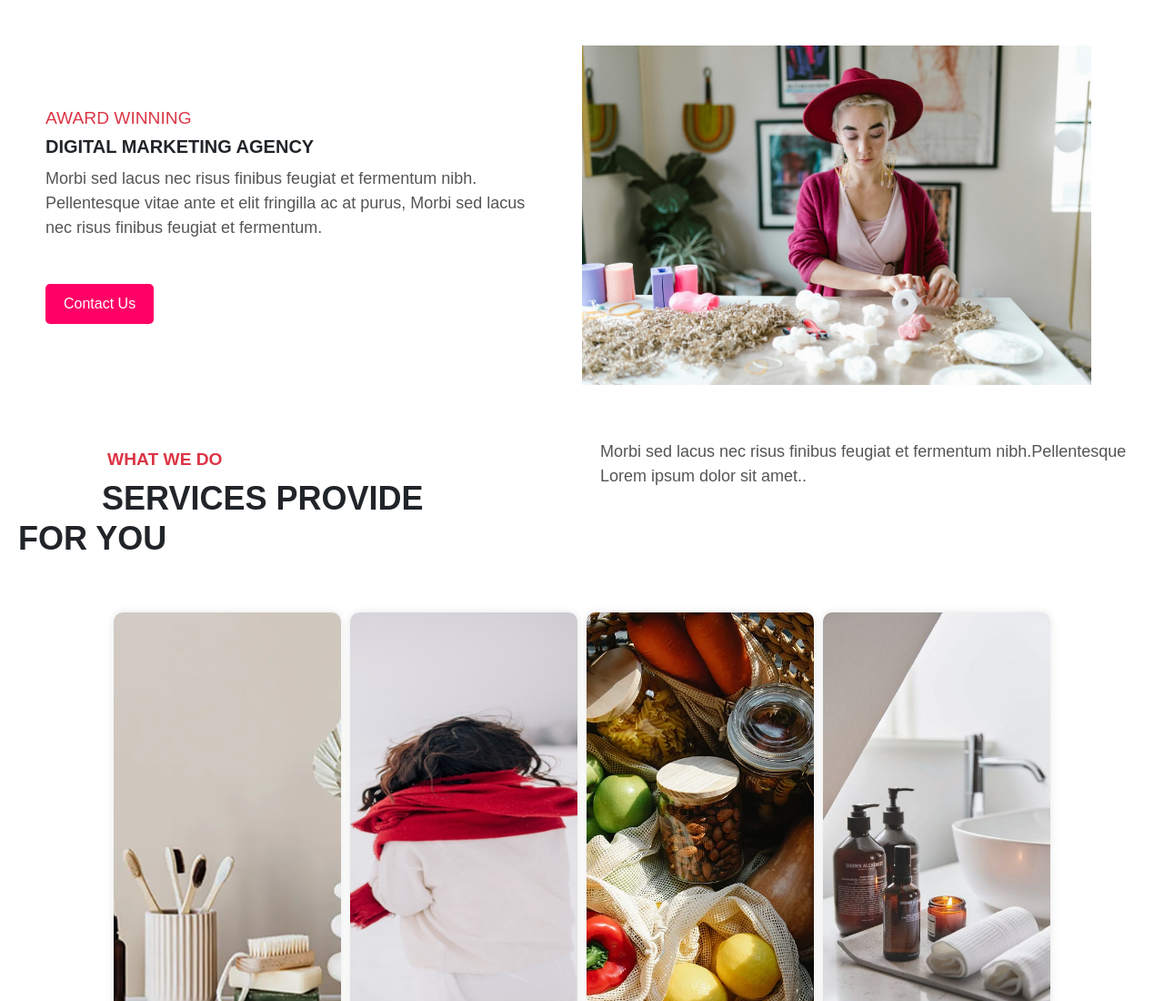
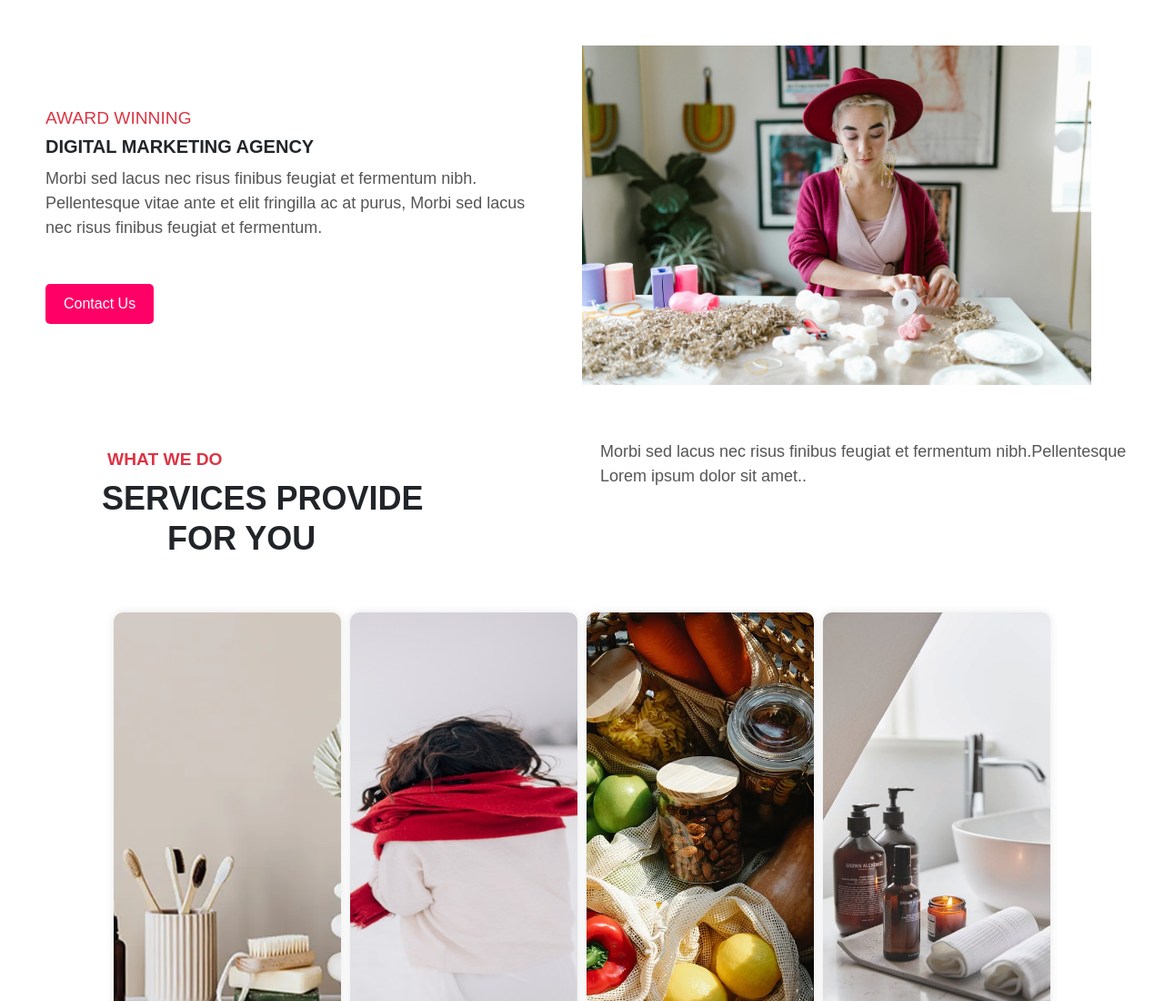
Before and after one commit to AK081102/Fyle-Universe, a plain HTML site: page index.html in a window 1280 px wide. Shown: the top 1100 px of the page at 91% size. Drawn offline with nearby package versions, Linux system fonts and the light colour scheme.

Commit message:
Update index.html

```diff
--- a/index.html
+++ b/index.html
@@ -34,7 +34,7 @@
             <div class="row">
                 <div class="col-md-6 left-content">
                     <h1 class="text-danger">&emsp; &emsp; &emsp; &emsp; WHAT WE DO</h1>
-                    <h2><b>&emsp; &emsp; SERVICES PROVIDE &emsp; &emsp;&emsp;&emsp;FOR YOU</b></h2>
+                    <h2><b>&emsp; &emsp; SERVICES PROVIDE &emsp; &emsp; &emsp;&emsp; &emsp; &emsp;FOR YOU</b></h2>
                 </div>
                 <div class="col-md-6 right-content">
                     <p>Morbi sed lacus nec risus finibus feugiat et fermentum nibh.Pellentesque Lorem ipsum dolor sit
```
